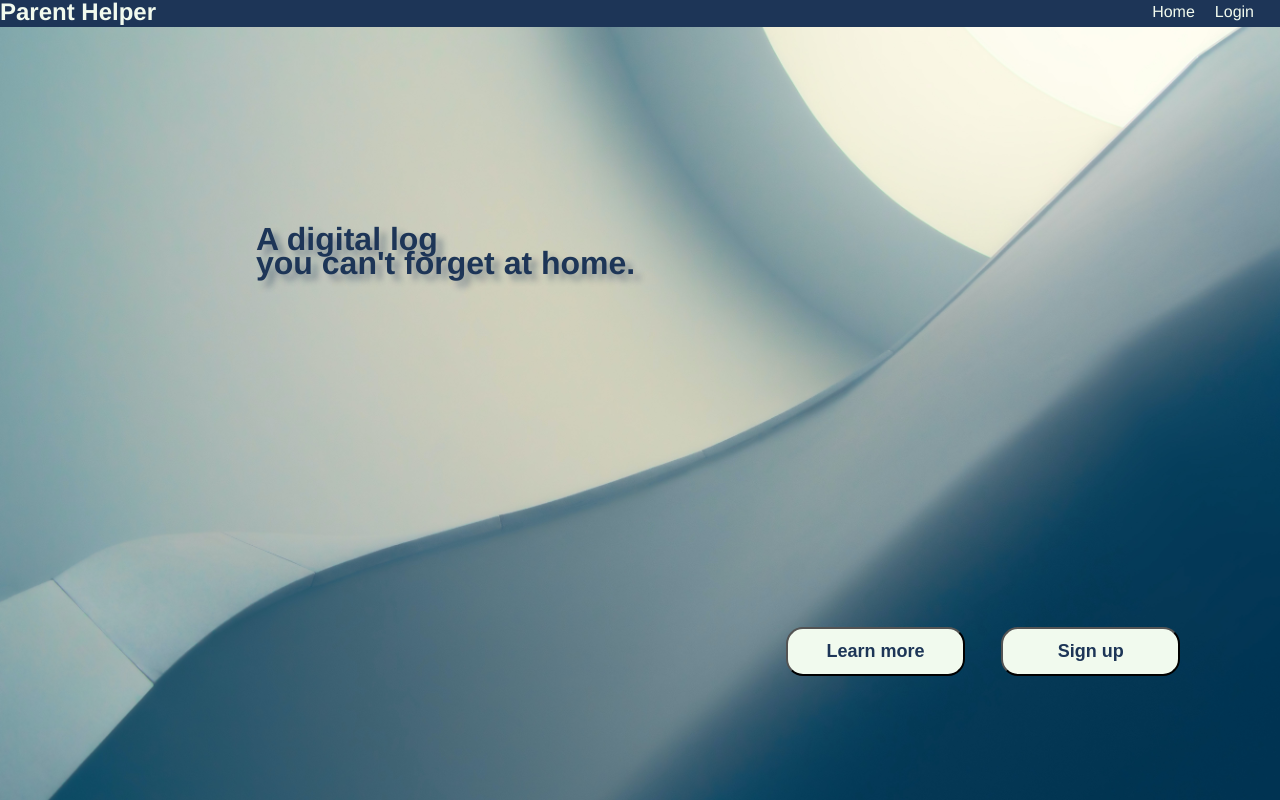
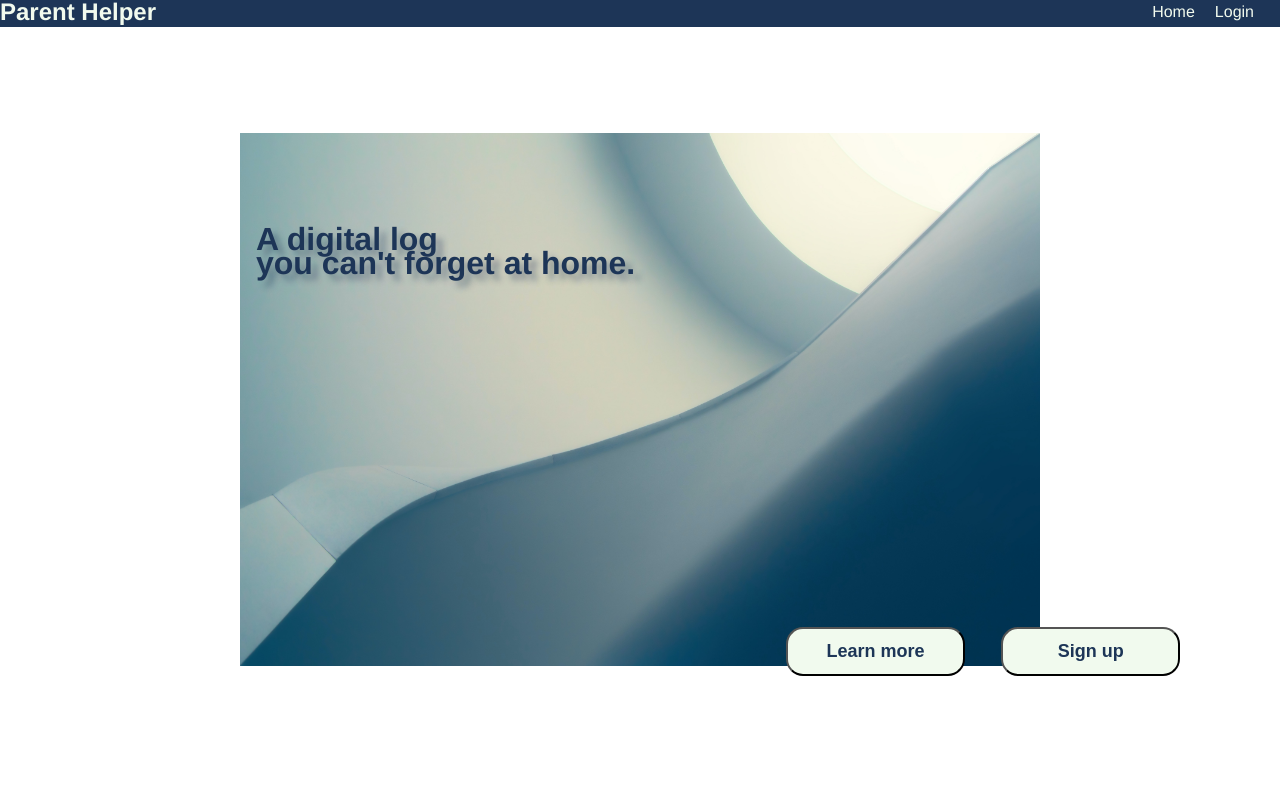
Before and after one commit to TKravel/parent-helper, a React (Create React App) app in the folder client/: page / in a window 1280 px wide. Shown: the top 800 px of the page. Built offline with nearby package versions, Linux system fonts and the light colour scheme.

Commit message:
Background img size tweak

```diff
--- a/client/src/index.css
+++ b/client/src/index.css
@@ -12,11 +12,11 @@ ul {
 }
 
 html {
-	height: 100%;
+	height: 100vh;
 	background-image: url(./img/background-img.jpg);
 	background-position: center;
 	background-repeat: no-repeat;
-	background-size: cover;
+	background-size: 100vh;
 	background-attachment: fixed;
 	line-height: 1.5em;
 }
```
